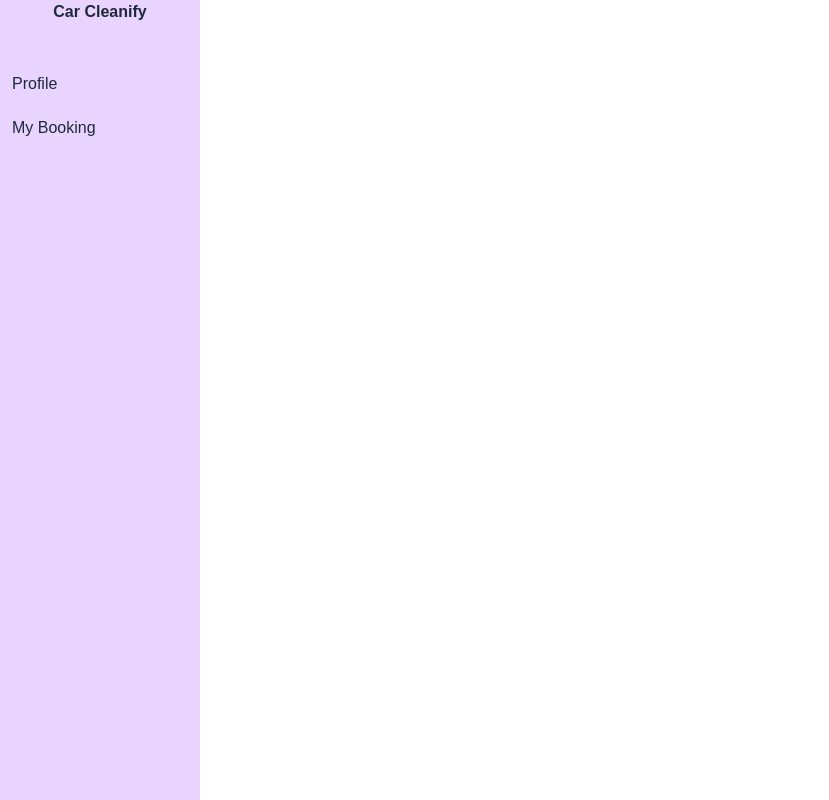
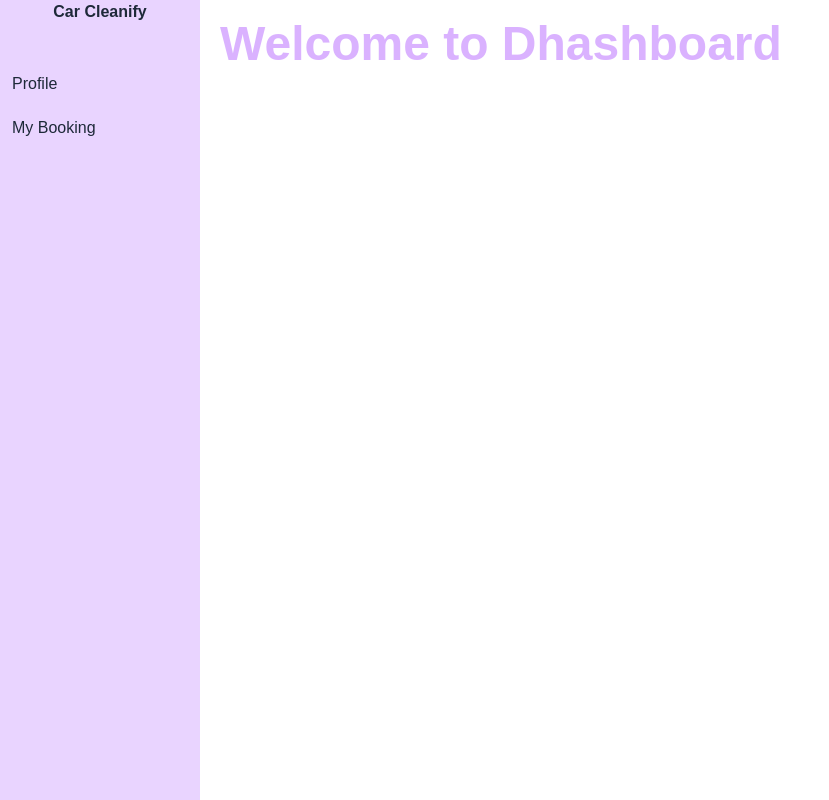
Before and after one commit to mjh-shikder/Next-Core-Concepts, a Next.js app: page /dashboard in a window 1280 px wide. Shown: the top 800 px of the page, without its empty margins (0-829 px from the left). Built offline with nearby package versions, Linux system fonts and the light colour scheme.

Commit message:
fixed sidebar and scroll content added

```diff
--- a/src/app/(withDashboardLayout)/dashboard/page.jsx
+++ b/src/app/(withDashboardLayout)/dashboard/page.jsx
@@ -2,8 +2,8 @@ import React from 'react';
 
 const DashboardPage = () => {
     return (
-        <div>
-            <h2 className='text-5xl text-center font-bold text-purple-300 mt-20' >Welcome to Dhashboard</h2>
+        <div className='h-[1500px] '>
+            <h2 className='text-5xl text-center font-bold text-purple-300 mt-5 ' >Welcome to Dhashboard</h2>
         </div>
     );
 };
--- a/src/app/(withDashboardLayout)/layout.jsx
+++ b/src/app/(withDashboardLayout)/layout.jsx
@@ -3,9 +3,12 @@ import React from 'react';
 
 const layout = ({children}) => {
     return (
-        <div>
+        <div className='flex gap-4'>
             <DashboardSidebar></DashboardSidebar>
+
+            <div className="ml-[220px]">
             {children}
+            </div>
         </div>
     );
 };
--- a/src/components/shared/DashboardSidebar.jsx
+++ b/src/components/shared/DashboardSidebar.jsx
@@ -3,7 +3,7 @@ import React from 'react';
 
 const DashboardSidebar = () => {
     return (
-        <div className='w-[200px] bg-purple-200 text-gray-800 h-screen '>
+        <div className='w-[200px] bg-purple-200 text-gray-800 h-screen fixed top-0 left-0'>
             <h2 className='font-bold text-center'>Car Cleanify</h2>
 
             <div className="flex flex-col gap-5 mt-7 px-3 py-5">
```
